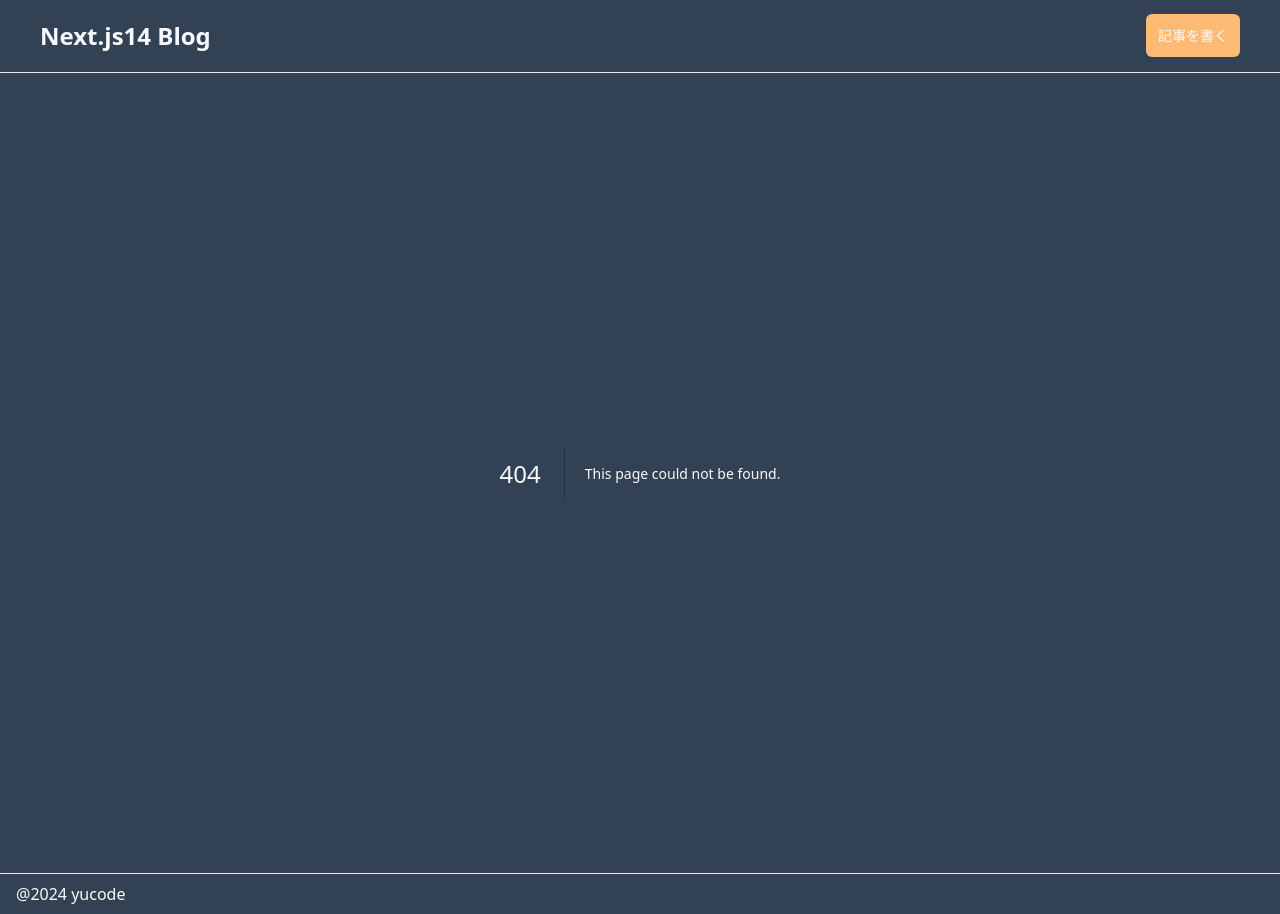
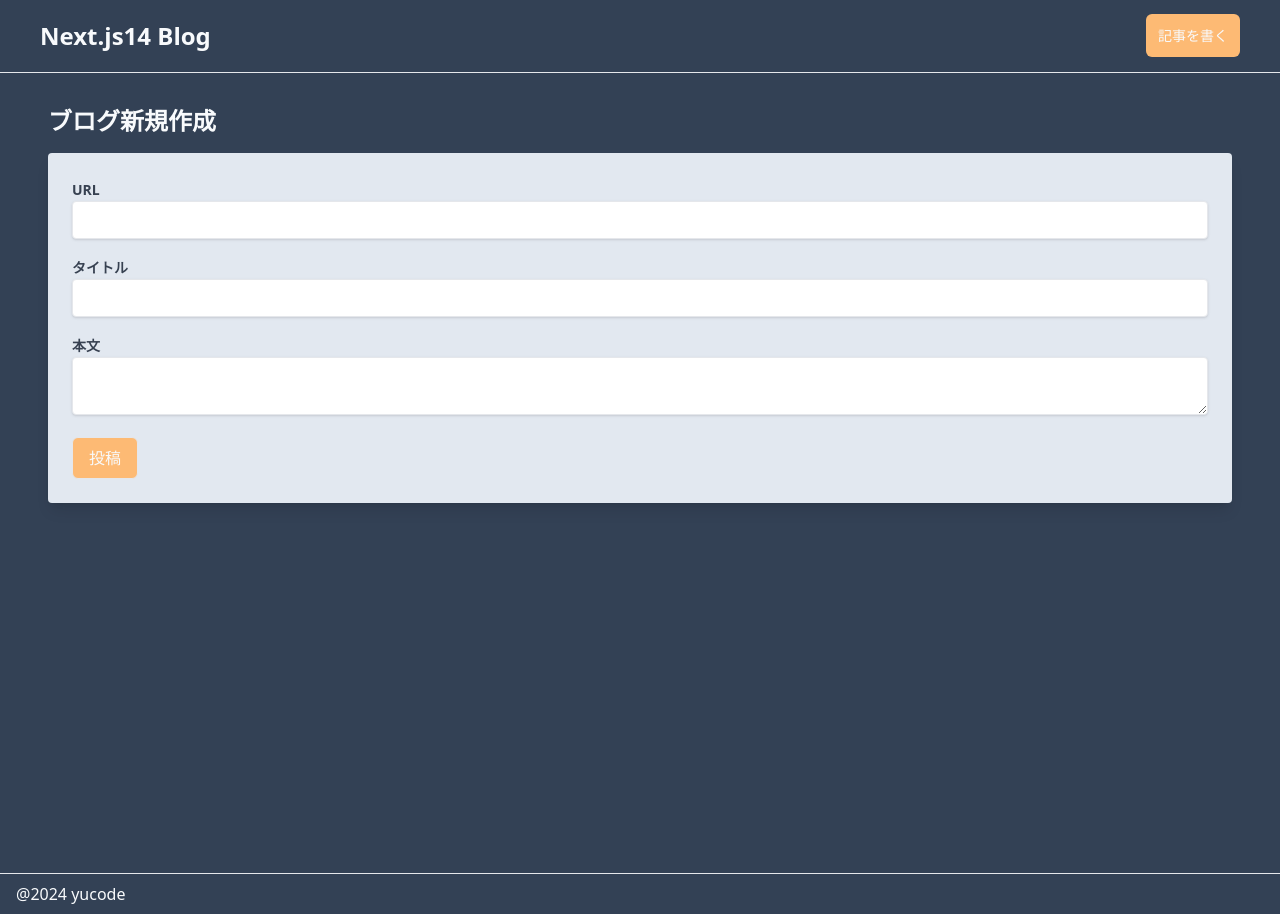
Before and after one commit to suzuyu0115/nextjs14-blog, a Next.js app: page /articles/new in a window 1280 px wide. Before the commit this address had no page. Built offline with nearby package versions, Linux system fonts and the light colour scheme.

Commit message:
21. ブログ新規作成用のページを作成してみよう

```diff
--- /dev/null
+++ b/src/app/articles/new/page.tsx
@@ -0,0 +1,33 @@
+import React from 'react'
+
+const CreateBlogPage = () => {
+  return (
+    <div className='min-h-screen py-8 px-4 md:px-12'>
+      <h2 className='text-2xl font-bold mb-4'>ブログ新規作成</h2>
+
+      <form className='bg-slate-200 p-6 rounded shadow-lg'>
+        <div className='mb-4'>
+          <label className='text-gray-700 text-sm font-bold mb-2'>URL</label>
+          <input type="text" className='shadow border rounded w-full py-2 px-3 text-gray-700 leading-tight focus:outline-none' />
+        </div>
+        <div className='mb-4'>
+          <label className='text-gray-700 text-sm font-bold mb-2'>タイトル</label>
+          <input type="text" className='shadow border rounded w-full py-2 px-3 text-gray-700 leading-tight focus:outline-none' />
+        </div>
+        <div className='mb-4'>
+          <label className='text-gray-700 text-sm font-bold mb-2'>本文</label>
+          <textarea className='shadow border rounded w-full py-2 px-3 text-gray-700 leading-tight focus:outline-none' />
+        </div>
+
+        <button
+          type='submit'
+          className='py-2 px-4 border rounded-md bg-orange-300'
+        >
+          投稿
+        </button>
+      </form>
+    </div>
+  )
+}
+
+export default CreateBlogPage
```
